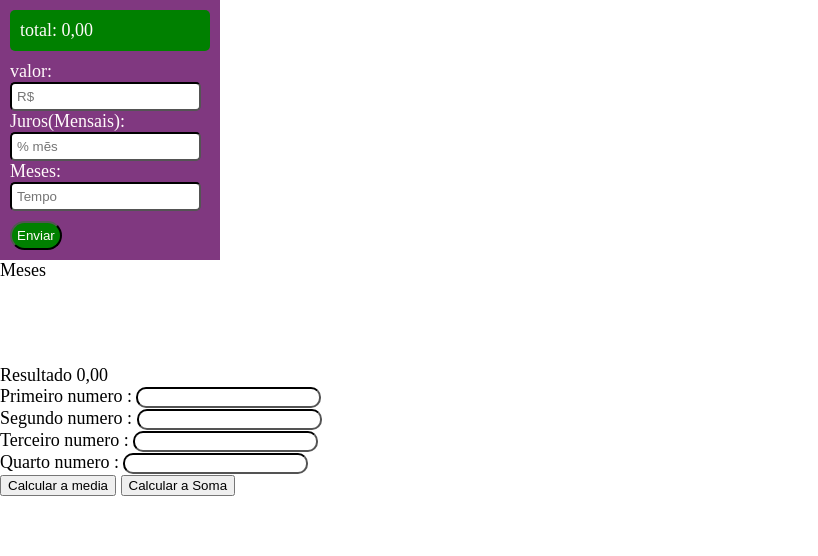
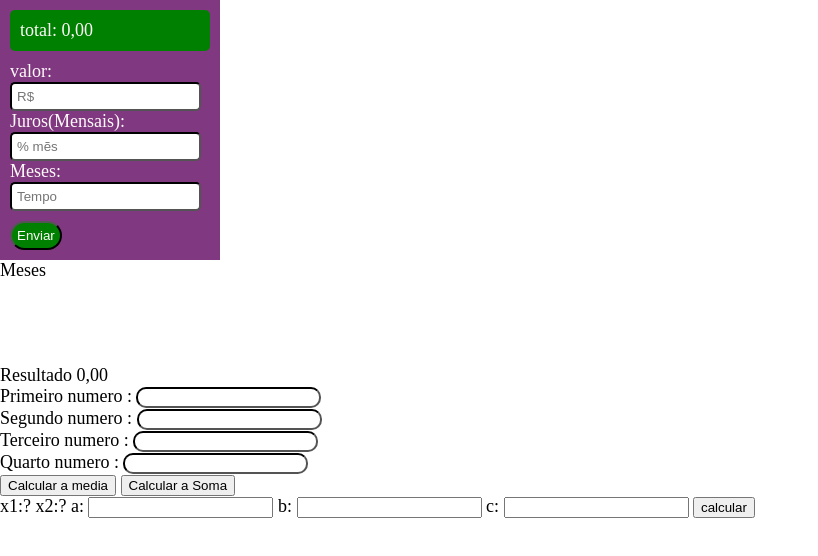
Before and after one commit to lucas0520/primeirob_3t, a plain HTML site: page index.html in a window 1280 px wide. Shown: the whole page, without its empty margins (0-818 px from the left). Drawn offline with Linux system fonts and the light colour scheme.

Commit message:
Update index.html

```diff
--- a/index.html
+++ b/index.html
@@ -43,6 +43,17 @@
     Quarto numero : <input class="caixa" id="n4" type="text"><br>
     <button onclick="media()">Calcular a media</button>
     <button onclick="soma()">Calcular a Soma</button>
+
+
+<div>
+    <span id= "raiz">x1:? x2:?</span>
+    a: <input  id= "a" type="text">
+    b: <input  id= "b" type="text">
+    c: <input  id= "c" type="text">
+
+    <button onclick="calcularRaiz()"> calcular</button>
+</div>
+
 </body>
 
 </html>
```
